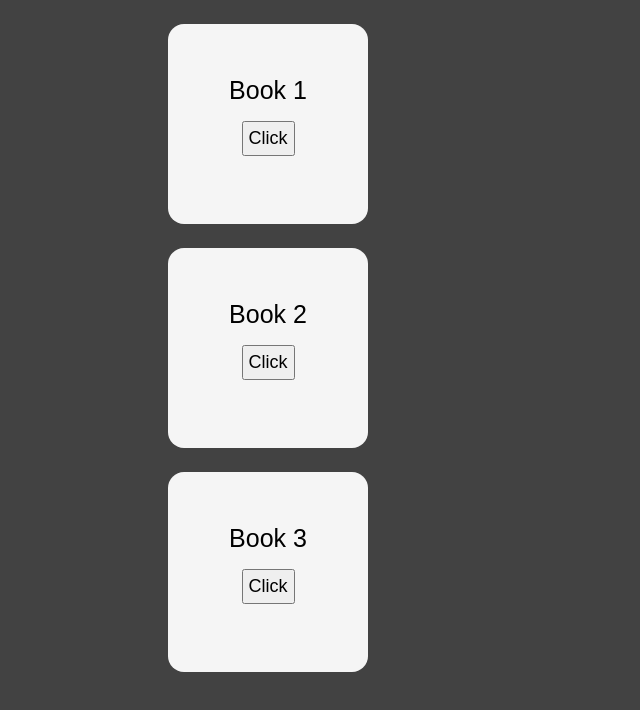
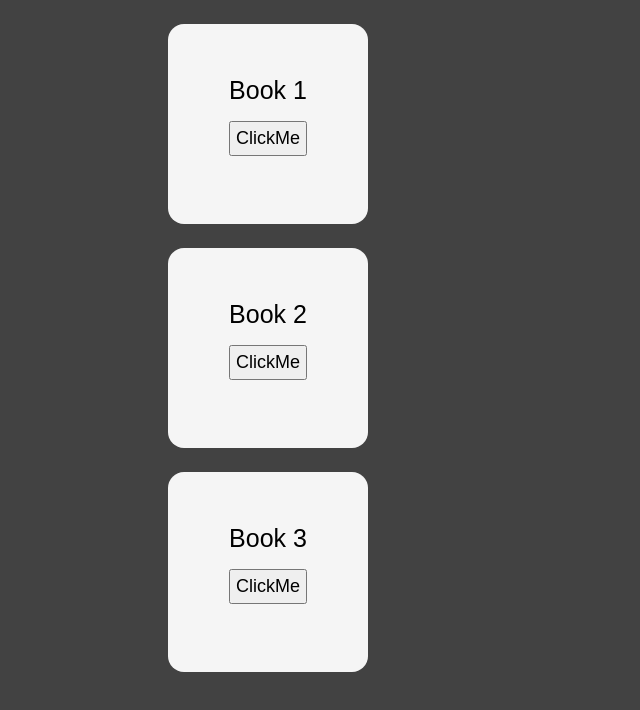
Before and after one commit to womoboy/react-daywork, a JavaScript app: page / in a window 1280 px wide. Shown: the top 710 px of the page, without its empty margins (0-640 px from the left). Built offline with nearby package versions, Linux system fonts and the light colour scheme.

Commit message:
create probs for product component

```diff
--- a/src/components/Product.js
+++ b/src/components/Product.js
@@ -4,7 +4,7 @@ function Product(probs){
     return (
         <div className="product">
             <p>{probs.title}</p>
-            <button>Click</button>
+            <button>ClickMe</button>
         </div>
     )
 }
```
